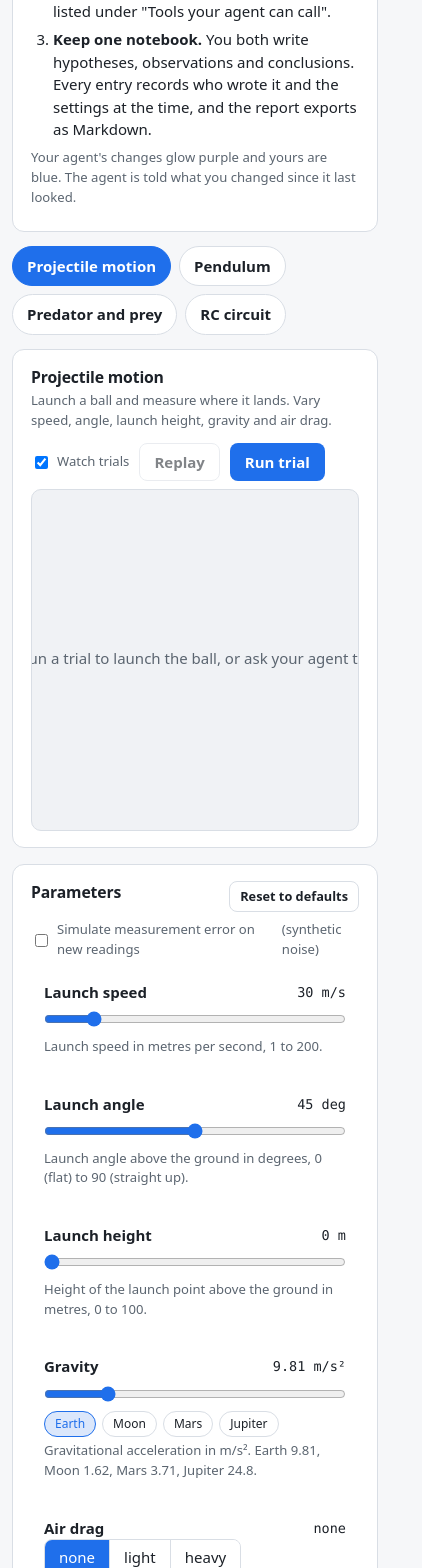
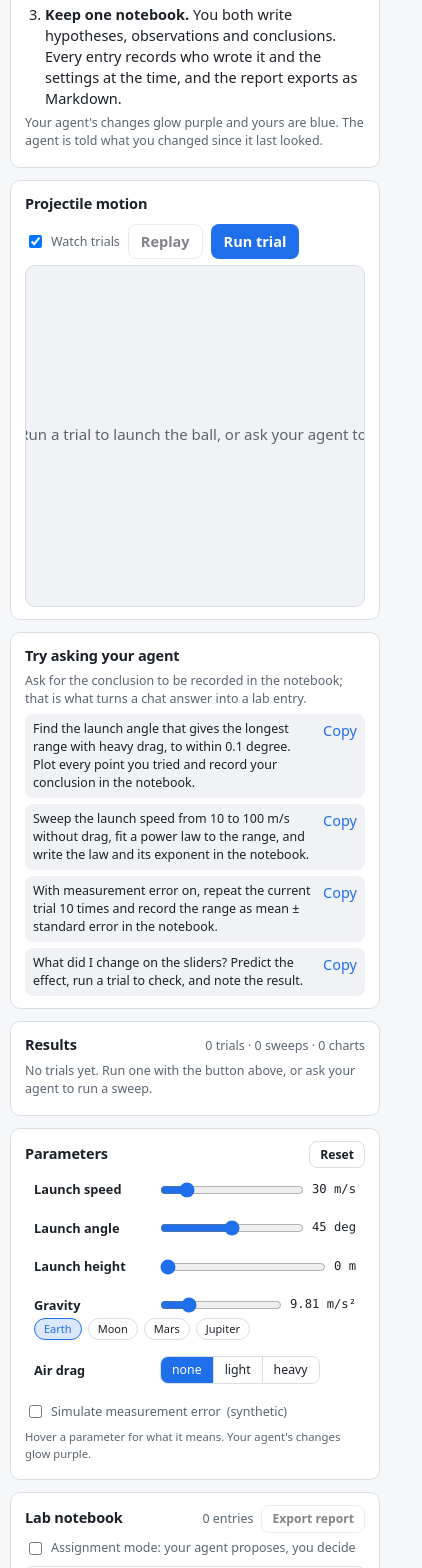
Before and after one commit to minewefu/trialbook, a React (Vite) app: page / in a window 390 px wide. Shown: the part 432-2000 px from the top of the page, 422 px wide, since content can reach past the window. Built offline with nearby package versions, Linux system fonts and the light colour scheme.

Commit message:
Redesign the layout for density

```diff
--- a/src/App.tsx
+++ b/src/App.tsx
@@ -22,21 +22,23 @@ export default function App() {
             <p className="tagline">Run experiments with your agent. Keep the lab notebook together.</p>
           </div>
         </div>
+        <ExperimentTabs />
         <StatusPill />
       </header>
 
       <Walkthrough />
-      <ExperimentTabs />
 
-      <main className="layout">
+      <main className="workbench">
+        <aside className="params-col">
+          <ParameterPanel />
+        </aside>
         <section className="main-col">
           <SimStage />
-          <ParameterPanel />
+          <PromptIdeas />
           <ResultsPanel />
         </section>
         <aside className="side-col">
           <Notebook />
-          <PromptIdeas />
           <ToolsPanel />
           <SetupPanel />
           <ActivityLog />
--- a/src/components/ActivityLog.tsx
+++ b/src/components/ActivityLog.tsx
@@ -5,14 +5,16 @@ export function ActivityLog() {
   useRegistryVersion();
   const all = getActivity();
   const items = all.slice(0, 12);
+  const last = all[0];
   return (
-    <section className="card">
-      <header className="card-head">
+    <details className="card collapsible">
+      <summary>
         <h2>Activity</h2>
         <span className="muted small">
           {all.length === 0 ? 'no calls yet' : all.length === 1 ? '1 call' : `${all.length} calls`}
+          {last ? ` · last ${last.tool} by ${last.source === 'agent' ? 'agent' : 'panel'}` : ''}
         </span>
-      </header>
+      </summary>
       {items.length === 0 ? (
         <p className="muted small">Tool calls from your agent and from the Tools panel appear here, newest first.</p>
       ) : (
@@ -29,6 +31,6 @@ export function ActivityLog() {
           ))}
         </ul>
       )}
-    </section>
+    </details>
   );
 }
--- a/src/components/ParameterPanel.tsx
+++ b/src/components/ParameterPanel.tsx
@@ -41,31 +41,20 @@ export function ParameterPanel() {
       <header className="card-head">
         <h2>Parameters</h2>
         <button className="btn ghost small" onClick={() => resetParams(experiment, 'you')} disabled={busy}>
-          Reset to defaults
+          Reset
         </button>
       </header>
-      <label
-        className="toggle small mode-toggle"
-        title="Adds a synthetic reading resolution and a small relative error to every new measurement, so repeats scatter and error bars mean something. The motion itself stays exact."
-      >
-        <input type="checkbox" checked={measurementError} onChange={(e) => setMeasurementError(e.target.checked, 'you')} disabled={busy} />{' '}
-        Simulate measurement error on new readings <span className="muted">(synthetic noise)</span>
-      </label>
       <div className="params">
         {def.params.map((spec) => {
           const hot = (highlights[spec.key] ?? 0) > now;
           const value = values[spec.key];
           return (
-            <div key={spec.key} className={`param ${hot ? 'hot' : ''}`}>
-              <div className="param-head">
-                <label htmlFor={`param-${spec.key}`}>{spec.label}</label>
-                <span className="param-value mono">
-                  {spec.kind === 'number' ? `${value} ${spec.unit}` : String(value)}
-                  {hot && <span className="badge badge-agent">agent</span>}
-                </span>
-              </div>
+            <div key={spec.key} className={`param ${hot ? 'hot' : ''}`} title={spec.description}>
+              <label className="param-label" htmlFor={`param-${spec.key}`}>
+                {spec.label}
+              </label>
+              <div className="param-control">
                 {spec.kind === 'number' ? (
-                <>
                   <input
                     id={`param-${spec.key}`}
                     type="range"
@@ -76,21 +65,6 @@ export function ParameterPanel() {
                     disabled={busy}
                     onChange={(e) => update(spec.key, Number(e.target.value))}
                   />
-                  {spec.presets && (
-                    <div className="presets">
-                      {spec.presets.map((preset) => (
-                        <button
-                          key={preset.label}
-                          className={`chip ${Number(value) === preset.value ? 'active' : ''}`}
-                          disabled={busy}
-                          onClick={() => update(spec.key, preset.value)}
-                        >
-                          {preset.label}
-                        </button>
-                      ))}
-                    </div>
-                  )}
-                </>
                 ) : (
                   <div className="segmented" role="group" aria-label={spec.label} id={`param-${spec.key}`}>
                     {spec.options.map((option) => (
@@ -105,11 +79,37 @@ export function ParameterPanel() {
                     ))}
                   </div>
                 )}
-              <p className="muted small">{spec.description}</p>
+              </div>
+              <span className="param-value mono">
+                {spec.kind === 'number' ? `${value} ${spec.unit}` : ''}
+                {hot && <span className="badge badge-agent">agent</span>}
+              </span>
+              {spec.kind === 'number' && spec.presets && (
+                <div className="param-extra">
+                  {spec.presets.map((preset) => (
+                    <button
+                      key={preset.label}
+                      className={`chip ${Number(value) === preset.value ? 'active' : ''}`}
+                      disabled={busy}
+                      onClick={() => update(spec.key, preset.value)}
+                    >
+                      {preset.label}
+                    </button>
+                  ))}
+                </div>
+              )}
             </div>
           );
         })}
       </div>
+      <label
+        className="toggle small mode-toggle"
+        title="Adds a synthetic reading resolution and a small relative error to every new measurement, so repeats scatter and error bars mean something. The motion itself stays exact."
+      >
+        <input type="checkbox" checked={measurementError} onChange={(e) => setMeasurementError(e.target.checked, 'you')} disabled={busy} />{' '}
+        Simulate measurement error <span className="muted">(synthetic)</span>
+      </label>
+      <p className="muted tiny">Hover a parameter for what it means. Your agent's changes glow purple.</p>
     </section>
   );
 }
--- a/src/components/SimStage.tsx
+++ b/src/components/SimStage.tsx
@@ -35,8 +35,7 @@ export function SimStage() {
     <section className="card stage">
       <header className="card-head">
         <div>
-          <h2>{def.title}</h2>
-          <p className="muted small">{def.summary}</p>
+          <h2 title={def.summary}>{def.title}</h2>
         </div>
         <div className="row">
           <label className="toggle small">
--- a/src/components/ToolsPanel.tsx
+++ b/src/components/ToolsPanel.tsx
@@ -11,33 +11,47 @@ export function ToolsPanel() {
   const global = tools.filter((t) => t.group === 'global').length;
   const scoped = tools.length - global;
   const title = experiment ? EXPERIMENTS[experiment]?.title : undefined;
+  const [active, setActive] = useState<string | null>(null);
+  const activeEntry = tools.find((t) => t.def.name === active);
+
   return (
     <section className="card">
       <header className="card-head">
         <h2>Tools your agent can call</h2>
         <span className="muted small">{tools.length} live</span>
       </header>
-      <p className="muted small">
+      <p className="muted tiny">
         {global} lab-wide{scoped > 0 && title ? ` and ${scoped} for ${title}` : ''}, registered through{' '}
-        <code>document.modelContext.registerTool</code>. Click a tool to read what it does and run it yourself; the
-        call takes the same path the agent uses.
+        <code>document.modelContext.registerTool</code>. Green dot: read-only. Click one to read it or run it yourself.
       </p>
       {tools.length === 0 ? (
         <p className="muted small">No tools registered yet.</p>
       ) : (
-        <ul className="tool-list">
-          {tools.map((entry) => (
-            <ToolRow key={entry.def.name} entry={entry} />
-          ))}
-        </ul>
+        <div className="tool-chips">
+          {tools.map((entry) => {
+            const readOnly = entry.def.annotations?.readOnlyHint === true;
+            return (
+              <button
+                key={entry.def.name}
+                className={`tool-chip ${readOnly ? 'read' : 'write'} ${active === entry.def.name ? 'active' : ''}`}
+                onClick={() => setActive(active === entry.def.name ? null : entry.def.name)}
+                title={entry.def.description}
+                aria-expanded={active === entry.def.name}
+              >
+                <span className="dot" />
+                {entry.def.name}
+              </button>
+            );
+          })}
+        </div>
       )}
+      {activeEntry && <ToolDetail key={activeEntry.def.name} entry={activeEntry} onClose={() => setActive(null)} />}
     </section>
   );
 }
 
-function ToolRow({ entry }: { entry: ToolEntry }) {
+function ToolDetail({ entry, onClose }: { entry: ToolEntry; onClose: () => void }) {
   const { def } = entry;
-  const [open, setOpen] = useState(false);
   const [input, setInput] = useState(() => JSON.stringify(def.example ?? {}, null, 2));
   const [output, setOutput] = useState<string | null>(null);
   const [busy, setBusy] = useState(false);
@@ -62,14 +76,10 @@ function ToolRow({ entry }: { entry: ToolEntry }) {
   }
 
   return (
-    <li className={`tool ${open ? 'open' : ''}`}>
+    <div className="tool-detail">
       <div className="tool-row">
-        <button className="linkish" onClick={() => setOpen((o) => !o)} aria-expanded={open}>
         <code className="tool-name">{def.name}</code>
-        </button>
-        <span className={`badge ${readOnly ? 'badge-read' : 'badge-write'}`}>
-          {readOnly ? 'read-only' : 'makes changes'}
-        </span>
+        <span className={`badge ${readOnly ? 'badge-read' : 'badge-write'}`}>{readOnly ? 'read-only' : 'makes changes'}</span>
         {untrusted && <span className="badge badge-untrusted">returns people's text</span>}
         <span className="badge badge-group">{entry.group}</span>
         {!entry.inBrowser && (
@@ -77,10 +87,13 @@ function ToolRow({ entry }: { entry: ToolEntry }) {
             app only
           </span>
         )}
+        <span className="spacer" />
+        <button className="linkish small" onClick={onClose}>
+          Close
+        </button>
       </div>
-      {open && (
+      <p className="muted small">{def.description}</p>
       <div className="runner">
-          <p className="muted small">{def.description}</p>
         <label className="small" htmlFor={`input-${def.name}`}>
           Input (JSON)
         </label>
@@ -102,7 +115,6 @@ function ToolRow({ entry }: { entry: ToolEntry }) {
         </div>
         {output !== null && <pre className="output">{output}</pre>}
       </div>
-      )}
-    </li>
+    </div>
   );
 }
--- a/src/styles.css
+++ b/src/styles.css
@@ -16,7 +16,7 @@
   --err-soft: #ffe2e0;
   --agent: #6639ba;
   --agent-soft: #eee6ff;
-  --radius: 12px;
+  --radius: 10px;
   --font: ui-sans-serif, system-ui, -apple-system, "Segoe UI", Roboto, "Helvetica Neue", Arial, sans-serif;
   --mono: ui-monospace, SFMono-Regular, Menlo, Consolas, "Liberation Mono", monospace;
 }
@@ -52,8 +52,8 @@ body {
   background: var(--bg);
   color: var(--text);
   font-family: var(--font);
-  font-size: 15px;
-  line-height: 1.5;
+  font-size: 14.5px;
+  line-height: 1.45;
 }
 
 a {
@@ -69,7 +69,7 @@ pre,
 
 pre {
   margin: 0;
-  padding: 10px 12px;
+  padding: 8px 10px;
   background: var(--surface-2);
   border: 1px solid var(--border);
   border-radius: 8px;
@@ -86,15 +86,15 @@ h2 {
 }
 
 h1 {
-  font-size: 1.35rem;
+  font-size: 1.25rem;
 }
 
 h2 {
-  font-size: 1.05rem;
+  font-size: 1rem;
 }
 
 p {
-  margin: 0.5rem 0;
+  margin: 0.35rem 0;
 }
 
 .muted {
@@ -102,38 +102,43 @@ p {
 }
 
 .small {
-  font-size: 0.875rem;
+  font-size: 0.86rem;
+}
+
+.tiny {
+  font-size: 0.78rem;
 }
 
 .spacer {
   flex: 1;
 }
 
+/* Page frame */
 .app {
-  max-width: 1280px;
+  max-width: 1680px;
   margin: 0 auto;
-  padding: 20px clamp(12px, 3vw, 28px) 40px;
+  padding: 12px clamp(10px, 2vw, 22px) 28px;
 }
 
 .topbar {
   display: flex;
   align-items: center;
   justify-content: space-between;
-  gap: 16px;
+  gap: 12px 18px;
   flex-wrap: wrap;
-  padding-bottom: 14px;
+  padding-bottom: 10px;
 }
 
 .brand {
   display: flex;
   align-items: center;
-  gap: 12px;
+  gap: 10px;
 }
 
 .tagline {
   margin: 0;
   color: var(--muted);
-  font-size: 0.9rem;
+  font-size: 0.85rem;
 }
 
 /* Status pill */
@@ -141,10 +146,10 @@ p {
   display: inline-flex;
   align-items: center;
   gap: 8px;
-  padding: 6px 12px;
+  padding: 5px 11px;
   border-radius: 999px;
   border: 1px solid var(--border);
-  font-size: 0.85rem;
+  font-size: 0.82rem;
   font-weight: 550;
   white-space: nowrap;
 }
@@ -182,37 +187,24 @@ a.pill:hover {
   text-decoration: underline;
 }
 
-/* Walkthrough */
-.walkthrough {
-  margin-bottom: 14px;
-  border-left: 3px solid var(--accent);
-}
-
-.steps {
-  margin: 4px 0 0;
-  padding-left: 22px;
-  display: grid;
-  gap: 6px;
-}
-
-/* Experiment tabs */
+/* Experiment tabs live in the header on wide screens and wrap below it on narrow ones. */
 .tabs {
   display: flex;
-  gap: 8px;
+  gap: 6px;
   flex-wrap: wrap;
-  margin-bottom: 14px;
 }
 
 .tab {
   display: inline-flex;
   align-items: center;
   gap: 8px;
-  padding: 8px 14px;
+  padding: 6px 12px;
   border-radius: 999px;
   border: 1px solid var(--border);
   background: var(--surface);
   color: var(--text);
   font: inherit;
+  font-size: 0.9rem;
   font-weight: 600;
   cursor: pointer;
 }
@@ -238,41 +230,93 @@ a.pill:hover {
   color: var(--muted);
 }
 
-/* Layout */
-.layout {
-  display: grid;
-  grid-template-columns: minmax(0, 1.55fr) minmax(320px, 1fr);
-  gap: 16px;
-  align-items: start;
+/* Walkthrough */
+.walkthrough {
+  margin-bottom: 12px;
+  border-left: 3px solid var(--accent);
 }
 
-@media (max-width: 900px) {
-  .layout {
-    grid-template-columns: 1fr;
+.steps {
+  margin: 4px 0 0;
+  padding-left: 20px;
+  display: grid;
+  gap: 6px 18px;
+  list-style-position: outside;
+}
+
+@media (min-width: 900px) {
+  .steps {
+    grid-template-columns: repeat(3, 1fr);
   }
 }
 
+/* Workbench: one column on phones, two on laptops, three on wide screens. */
+.workbench {
+  display: grid;
+  gap: 12px;
+  align-items: start;
+  grid-template-columns: minmax(0, 1fr);
+  grid-template-areas:
+    "main"
+    "params"
+    "side";
+}
+
+.params-col {
+  grid-area: params;
+}
+
+.main-col {
+  grid-area: main;
+}
+
+.side-col {
+  grid-area: side;
+}
+
+.params-col,
 .main-col,
 .side-col {
   display: flex;
   flex-direction: column;
-  gap: 16px;
+  gap: 12px;
   min-width: 0;
+}
+
+@media (min-width: 900px) {
+  .workbench {
+    grid-template-columns: minmax(0, 1.5fr) minmax(320px, 1fr);
+    grid-template-areas:
+      "main side"
+      "params side";
+  }
+}
+
+@media (min-width: 1400px) {
+  .workbench {
+    grid-template-columns: 300px minmax(0, 1fr) 400px;
+    grid-template-areas: "params main side";
+  }
+
+  .params-col {
+    position: sticky;
+    top: 12px;
+  }
 }
 
 .card {
   background: var(--surface);
   border: 1px solid var(--border);
   border-radius: var(--radius);
-  padding: 16px 18px;
+  padding: 12px 14px;
 }
 
 .card-head {
   display: flex;
-  align-items: flex-start;
+  align-items: baseline;
   justify-content: space-between;
-  gap: 12px;
-  margin-bottom: 8px;
+  gap: 10px;
+  margin-bottom: 6px;
   flex-wrap: wrap;
 }
 
@@ -280,10 +324,50 @@ a.pill:hover {
   margin: 2px 0 0;
 }
 
+/* Collapsible cards: the summary acts as the card header. */
+details.collapsible > summary {
+  display: flex;
+  align-items: baseline;
+  justify-content: space-between;
+  gap: 10px;
+  cursor: pointer;
+  list-style: none;
+}
+
+details.collapsible > summary::-webkit-details-marker {
+  display: none;
+}
+
+details.collapsible > summary::after {
+  content: "›";
+  color: var(--muted);
+  font-size: 1.1rem;
+  transform: rotate(90deg);
+  transition: transform 0.15s;
+}
+
+details.collapsible[open] > summary::after {
+  transform: rotate(-90deg);
+}
+
+details.collapsible[open] > summary {
+  margin-bottom: 6px;
+}
+
+details.collapsible details {
+  margin-top: 6px;
+}
+
+summary.sub {
+  cursor: pointer;
+  font-weight: 600;
+  font-size: 0.9rem;
+}
+
 .row {
   display: flex;
   align-items: center;
-  gap: 10px;
+  gap: 8px;
   flex-wrap: wrap;
 }
 
@@ -297,7 +381,7 @@ a.pill:hover {
 
 /* Buttons and inputs */
 .btn {
-  padding: 7px 14px;
+  padding: 6px 12px;
   border-radius: 8px;
   border: 1px solid transparent;
   background: var(--accent);
@@ -308,8 +392,8 @@ a.pill:hover {
 }
 
 .btn.small {
-  padding: 5px 10px;
-  font-size: 0.85rem;
+  padding: 4px 10px;
+  font-size: 0.84rem;
 }
 
 .btn.ghost {
@@ -353,7 +437,7 @@ textarea,
 select {
   width: 100%;
   font: inherit;
-  padding: 8px 10px;
+  padding: 7px 9px;
   border-radius: 8px;
   border: 1px solid var(--border);
   background: var(--surface);
@@ -369,13 +453,13 @@ select {
 }
 
 .chip {
-  padding: 3px 10px;
+  padding: 2px 9px;
   border-radius: 999px;
   border: 1px solid var(--border);
   background: var(--surface);
   color: var(--text);
   font: inherit;
-  font-size: 0.8rem;
+  font-size: 0.76rem;
   cursor: pointer;
 }
 
@@ -393,11 +477,12 @@ select {
 }
 
 .segmented button {
-  padding: 6px 14px;
+  padding: 4px 11px;
   border: 0;
   background: var(--surface);
   color: var(--text);
   font: inherit;
+  font-size: 0.85rem;
   cursor: pointer;
 }
 
@@ -434,8 +519,8 @@ select {
 }
 
 .sweep-bar {
-  margin-top: 10px;
-  padding: 10px 12px;
+  margin-top: 8px;
+  padding: 8px 10px;
   border-radius: 10px;
   background: var(--agent-soft);
   color: var(--text);
@@ -448,15 +533,24 @@ select {
   accent-color: var(--agent);
 }
 
-/* Parameters */
+/* Parameters: one compact row per parameter, description in the tooltip. */
 .params {
   display: grid;
-  gap: 14px;
+  gap: 4px;
+  margin-bottom: 8px;
 }
 
 .param {
-  padding: 10px 12px;
-  border-radius: 10px;
+  display: grid;
+  grid-template-columns: minmax(86px, 118px) minmax(0, 1fr) auto;
+  grid-template-areas:
+    "label control value"
+    "extra extra extra";
+  align-items: center;
+  column-gap: 8px;
+  row-gap: 4px;
+  padding: 5px 8px;
+  border-radius: 8px;
   border: 1px solid transparent;
   transition: background 0.4s, border-color 0.4s;
 }
@@ -466,57 +560,62 @@ select {
   border-color: var(--agent);
 }
 
-.param-head {
+.param-label {
+  grid-area: label;
+  font-weight: 600;
+  font-size: 0.88rem;
+  cursor: help;
+}
+
+.param-control {
+  grid-area: control;
+  min-width: 0;
   display: flex;
   align-items: center;
-  justify-content: space-between;
-  gap: 10px;
-}
-
-.param-head label {
-  font-weight: 600;
 }
 
 .param-value {
+  grid-area: value;
+  justify-self: end;
   display: inline-flex;
   align-items: center;
-  gap: 8px;
+  gap: 6px;
+  white-space: nowrap;
+  font-size: 0.84rem;
+}
+
+.param-extra {
+  grid-area: extra;
+  display: flex;
+  gap: 6px;
+  flex-wrap: wrap;
 }
 
 .param input[type="range"] {
   width: 100%;
-  margin: 8px 0 4px;
+  margin: 0;
   accent-color: var(--accent);
-}
-
-.param p {
-  margin: 4px 0 0;
-}
-
-.presets {
-  display: flex;
-  gap: 6px;
-  flex-wrap: wrap;
-  margin-top: 4px;
 }
 
 /* Results */
 .charts {
   display: grid;
-  gap: 12px;
-  margin-bottom: 12px;
+  gap: 10px;
+  margin-bottom: 10px;
+  grid-template-columns: repeat(auto-fit, minmax(320px, 1fr));
 }
 
 .chart-card {
   margin: 0;
-  padding: 10px 12px;
+  padding: 8px 10px;
   border: 1px solid var(--border);
   border-radius: 10px;
   background: var(--surface-2);
+  min-width: 0;
 }
 
 .chart-card figcaption {
-  margin-bottom: 6px;
+  margin-bottom: 4px;
 }
 
 .chart {
@@ -572,7 +671,7 @@ select {
 }
 
 .fit-caption {
-  margin: 0 0 6px;
+  margin: 0 0 4px;
 }
 
 .table-wrap {
@@ -582,13 +681,13 @@ select {
 .table {
   width: 100%;
   border-collapse: collapse;
-  font-size: 0.875rem;
+  font-size: 0.84rem;
 }
 
 .table th,
 .table td {
   text-align: left;
-  padding: 6px 8px;
+  padding: 5px 7px;
   border-bottom: 1px solid var(--border);
   vertical-align: top;
   white-space: nowrap;
@@ -611,8 +710,8 @@ select {
 /* Notebook */
 .note-form {
   display: grid;
-  gap: 8px;
-  margin-bottom: 12px;
+  gap: 6px;
+  margin-bottom: 10px;
 }
 
 .notes {
@@ -620,11 +719,11 @@ select {
   margin: 0;
   padding: 0;
   display: grid;
-  gap: 10px;
+  gap: 8px;
 }
 
 .note {
-  padding: 10px 12px;
+  padding: 8px 10px;
   border-radius: 10px;
   border: 1px solid var(--border);
   background: var(--surface-2);
@@ -641,17 +740,17 @@ select {
 .note-head {
   display: flex;
   align-items: center;
-  gap: 8px;
+  gap: 6px;
   flex-wrap: wrap;
 }
 
 .note-text {
   white-space: pre-wrap;
-  margin: 6px 0 0;
+  margin: 5px 0 0;
 }
 
 .note-context {
-  margin: 6px 0 0;
+  margin: 4px 0 0;
 }
 
 .badge-kind {
@@ -704,16 +803,16 @@ select {
 }
 
 .proposal-actions {
-  margin-top: 8px;
+  margin-top: 6px;
 }
 
 .mode-toggle {
   display: flex;
-  margin: 0 0 10px;
+  margin: 0 0 8px;
 }
 
 .gate-hint {
-  padding: 8px 10px;
+  padding: 6px 9px;
   border-radius: 8px;
   background: var(--warn-soft);
   color: var(--text);
@@ -725,33 +824,67 @@ select {
   margin: 0;
   padding: 0;
   display: grid;
-  gap: 8px;
+  gap: 6px;
 }
 
 .prompts li {
   display: flex;
-  gap: 10px;
+  gap: 8px;
   align-items: flex-start;
   justify-content: space-between;
-  padding: 8px 10px;
+  padding: 6px 8px;
   border-radius: 8px;
   background: var(--surface-2);
 }
 
-/* Tools panel */
-.tool-list,
-.activity {
-  list-style: none;
-  margin: 0;
-  padding: 0;
-  display: grid;
-  gap: 10px;
+@media (min-width: 900px) {
+  .prompts {
+    grid-template-columns: repeat(2, minmax(0, 1fr));
+  }
 }
 
-.tool {
+/* Tools panel: a chip per tool, one runner open at a time. */
+.tool-chips {
+  display: flex;
+  flex-wrap: wrap;
+  gap: 6px;
+}
+
+.tool-chip {
+  display: inline-flex;
+  align-items: center;
+  gap: 6px;
+  padding: 3px 9px;
+  border-radius: 999px;
+  border: 1px solid var(--border);
+  background: var(--surface-2);
+  color: var(--text);
+  font-family: var(--mono);
+  font-size: 0.78rem;
+  cursor: pointer;
+}
+
+.tool-chip .dot {
+  width: 7px;
+  height: 7px;
+  border-radius: 50%;
+  background: var(--warn);
+}
+
+.tool-chip.read .dot {
+  background: var(--ok);
+}
+
+.tool-chip.active {
+  border-color: var(--accent);
+  background: var(--accent-soft);
+}
+
+.tool-detail {
+  margin-top: 10px;
   padding: 10px 12px;
   border: 1px solid var(--border);
-  border-radius: 10px;
+  border-radius: 8px;
   background: var(--surface-2);
 }
 
@@ -767,23 +900,11 @@ select {
   font-weight: 600;
 }
 
-.tool p {
-  margin: 0;
-}
-
-.tool.open {
-  background: var(--surface);
-}
-
-.tool .linkish {
-  color: var(--text);
-}
-
 .badge {
   display: inline-block;
   padding: 1px 8px;
   border-radius: 999px;
-  font-size: 0.72rem;
+  font-size: 0.7rem;
   font-weight: 600;
   letter-spacing: 0.01em;
   text-transform: uppercase;
@@ -824,18 +945,18 @@ select {
 }
 
 .runner {
-  margin-top: 10px;
+  margin-top: 8px;
   display: grid;
-  gap: 8px;
+  gap: 6px;
 }
 
 .runner textarea {
   font-family: var(--mono);
-  font-size: 0.85rem;
+  font-size: 0.84rem;
 }
 
 .output {
-  max-height: 260px;
+  max-height: 240px;
 }
 
 details summary {
@@ -845,13 +966,21 @@ details summary {
 
 details ol,
 details p {
-  margin-top: 6px;
+  margin-top: 4px;
+}
+
+.activity {
+  list-style: none;
+  margin: 0;
+  padding: 0;
+  display: grid;
+  gap: 6px;
 }
 
 .activity li {
   display: flex;
   align-items: center;
-  gap: 10px;
+  gap: 8px;
   flex-wrap: wrap;
 }
 
@@ -862,24 +991,24 @@ details p {
 /* Toasts */
 .toasts {
   position: fixed;
-  right: 16px;
-  bottom: 16px;
+  right: 14px;
+  bottom: 14px;
   display: grid;
   gap: 8px;
   z-index: 50;
-  max-width: min(420px, calc(100vw - 32px));
+  max-width: min(420px, calc(100vw - 28px));
 }
 
 .toast {
   display: flex;
   align-items: flex-start;
   gap: 10px;
-  padding: 10px 12px;
+  padding: 9px 11px;
   border-radius: 10px;
   background: var(--surface);
   border: 1px solid var(--border);
   box-shadow: 0 8px 24px rgba(0, 0, 0, 0.18);
-  font-size: 0.9rem;
+  font-size: 0.88rem;
 }
 
 .toast.agent {
@@ -896,6 +1025,6 @@ details p {
 }
 
 .foot {
-  margin-top: 28px;
+  margin-top: 22px;
   text-align: center;
 }
```
Also changed, not shown: src/components/SetupPanel.tsx (+10 -7 lines). Lines whose indentation alone changed are shown as unchanged.
